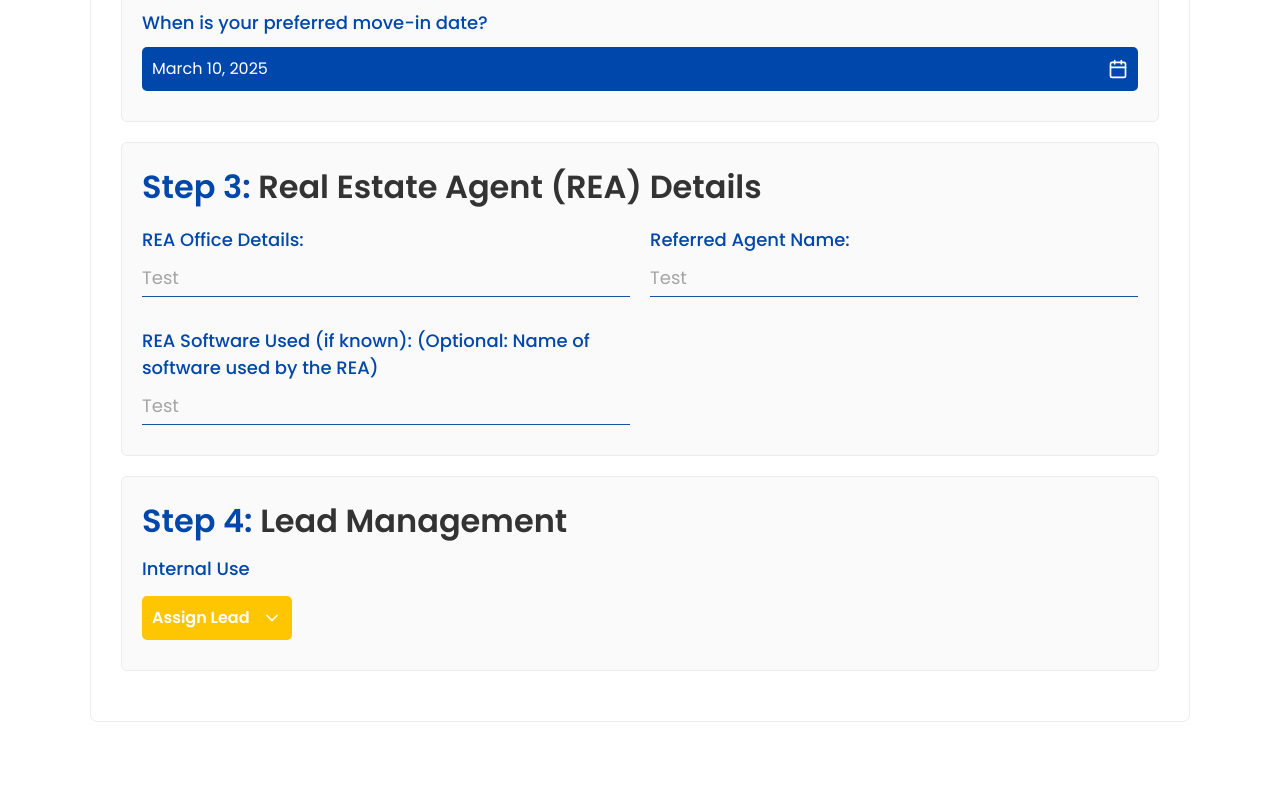
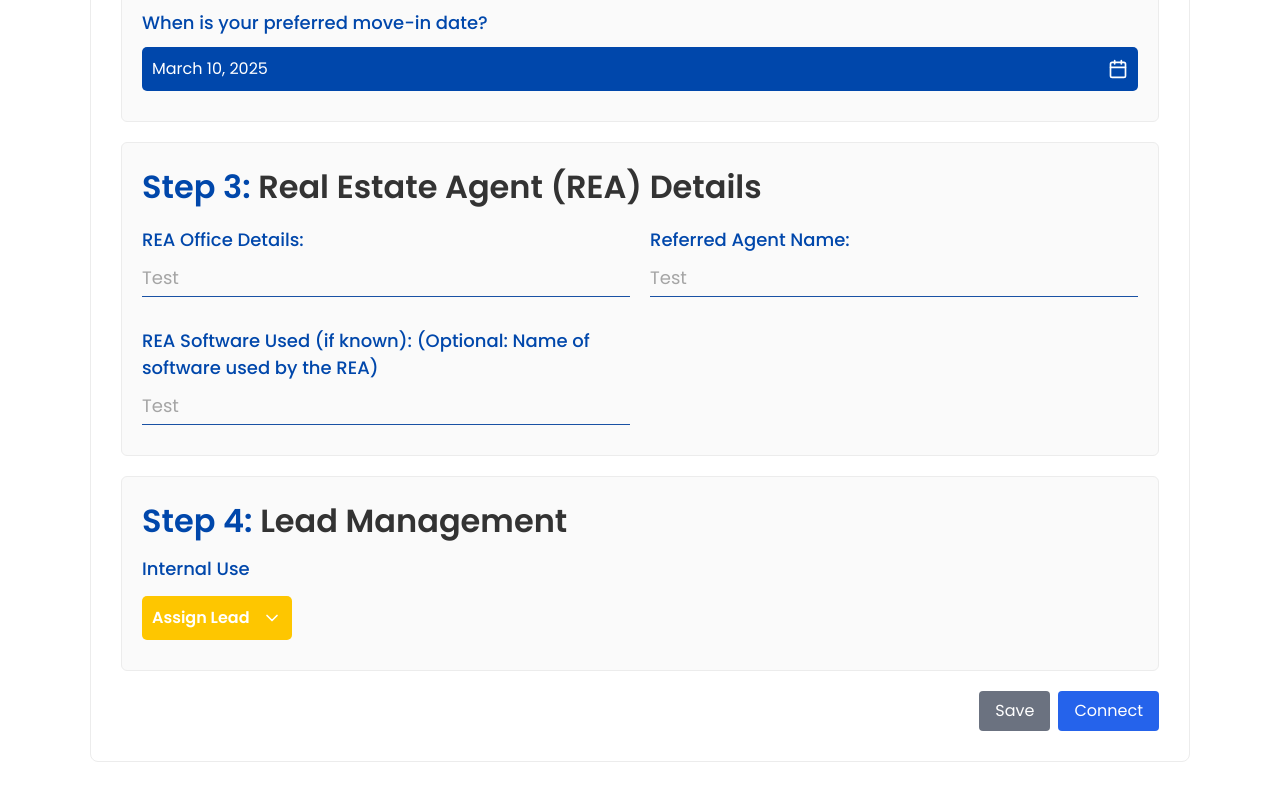
Before and after one commit to Zaimr49/SuperMoverCRMFrontend, a React (Vite) app: page /lead-capture-form in a window 1280 px wide. Shown: the part 975-1775 px from the top of the page. Before the commit the page ends 1737 px from the top, so only its background shows below. Built offline with nearby package versions, Linux system fonts and the light colour scheme.

Commit message:
buttons added to the leads form

```diff
--- a/src/pages/LeadCaptureForm/LeadCaptureForm.jsx
+++ b/src/pages/LeadCaptureForm/LeadCaptureForm.jsx
@@ -1093,6 +1093,7 @@ import {
   ChevronRight,
   Calendar,
 } from "lucide-react";
+import { useNavigate } from "react-router-dom";
 
 const LeadCaptureForm = () => {
   const [currentDate, setCurrentDate] = useState(new Date());
@@ -1111,6 +1112,8 @@ const LeadCaptureForm = () => {
   const [suburb, setSuburb] = useState("Auto populate");
   const [postCode, setPostCode] = useState("Auto populate");
   const [stateName, setStateName] = useState("Auto populate");
+  const navigate = useNavigate();
+
 
   const monthNames = [
     "January",
@@ -1233,6 +1236,36 @@ const LeadCaptureForm = () => {
     setStateName(addr.state || "Auto populate");
 
     setAddressSuggestions([]);
+  };
+
+  // Save the current form data (this example uses localStorage)
+  const handleSave = () => {
+    const data = {
+      billingAddress,
+      streetAddress,
+      suburb,
+      postCode,
+      stateName,
+      selectedProducts,
+      moveInDate: selectedDate,
+    };
+    localStorage.setItem("leadData", JSON.stringify(data));
+    alert("Data saved!");
+  };
+
+  // Navigate to the signup form page and pass all the data along
+  const handleConnect = () => {
+    console.log("here")
+    const data = {
+      billingAddress,
+      streetAddress,
+      suburb,
+      postCode,
+      stateName,
+      selectedProducts,
+      moveInDate: selectedDate,
+    };
+    navigate("/signup-form", { state: data });
   };
 
   return (
@@ -1508,6 +1541,21 @@ const LeadCaptureForm = () => {
           </div>
         </div>
       </div>
+      {/* Save and Connect Buttons (aligned to the right) */}
+      <div className="flex justify-end mt-4">
+        <button
+          onClick={handleSave}
+          className="px-4 py-2 bg-gray-500 text-white rounded mr-2"
+        >
+          Save
+        </button>
+        <button
+          onClick={handleConnect}
+          className="px-4 py-2 bg-blue-600 text-white rounded"
+        >
+          Connect
+        </button>
+      </div>
     </div>
   );
 };
```
